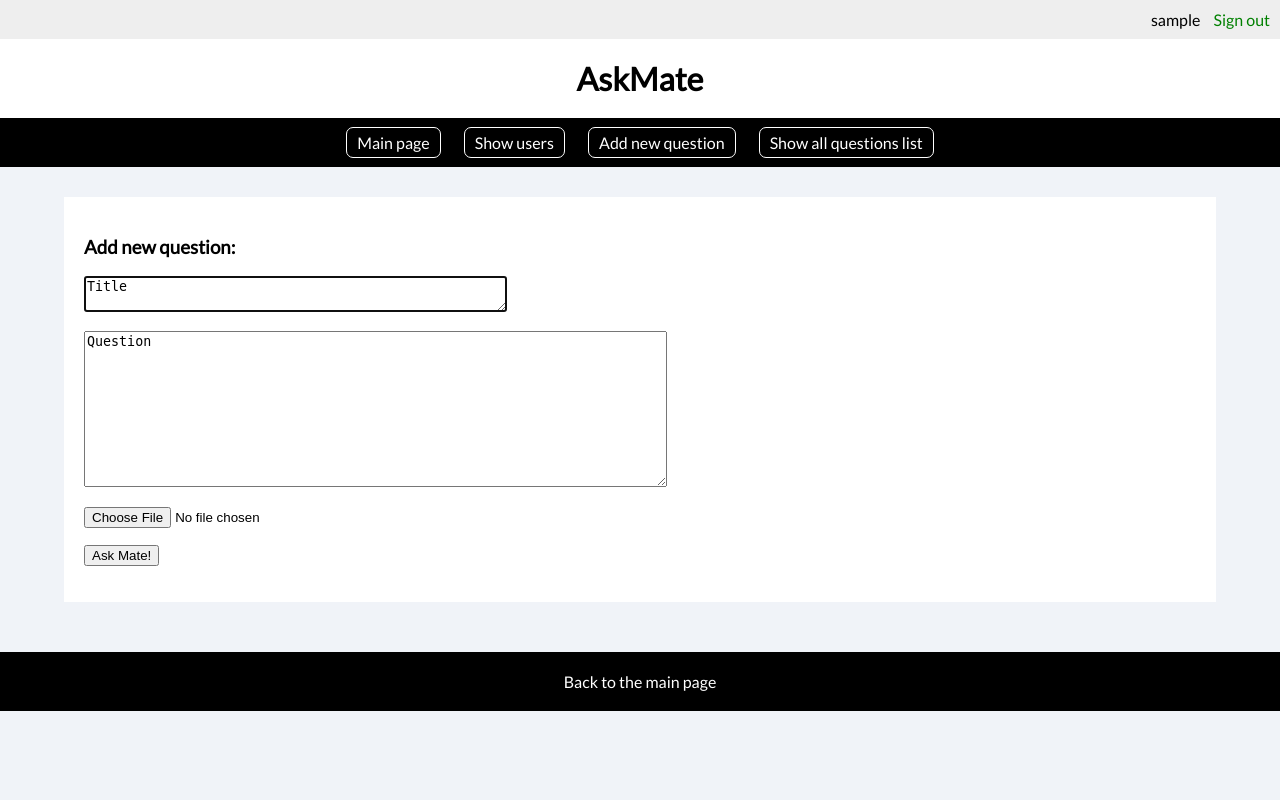
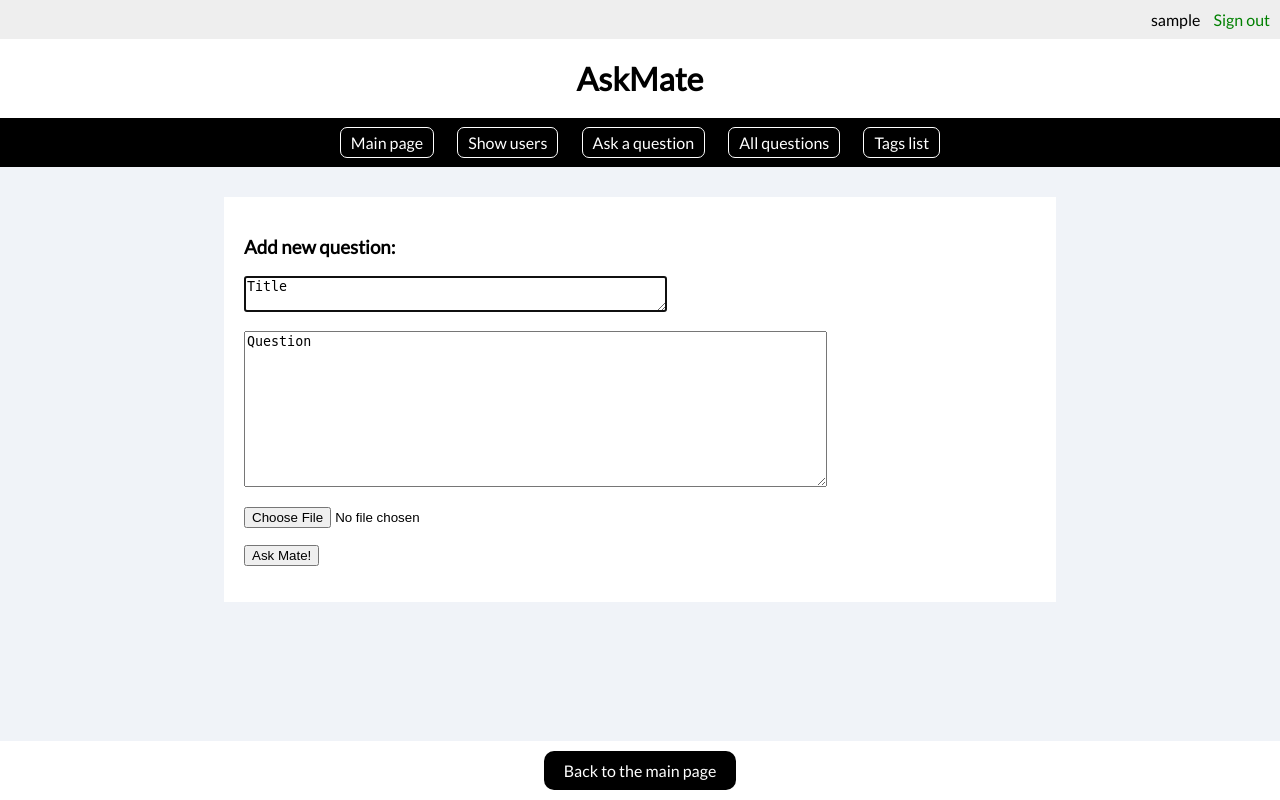
Before and after one commit to MGawronskiCode/Ask_Mate, a Flask app: page /add-question in a window 1280 px wide. Run offline with Flask 2, Linux system fonts and the light colour scheme; the visitor is signed in with stand-in values (Sample User, id 1); parts of the project's set-up code (start-up, migrations or seed data) failed here and were passed over; some libraries are stand-ins or nearby versions.

Commit message:
css adjusted footer, header, some small things

```diff
--- a/static/styles/stylesheet.css
+++ b/static/styles/stylesheet.css
@@ -5,6 +5,7 @@ body {
     font-family: 'Lato', sans-serif;
     margin: 0px;
     padding: 0px;
+    margin-bottom: 100px;
 }
 .highlight {
   background-color: yellow;
@@ -29,7 +30,7 @@ h1 {
 }
 .container{
     margin: 0 auto;
-    width: 90%;
+    width: 65%;
     background-color: #ffff;
     box-sizing: border-box;
     padding: 20px;
@@ -53,7 +54,7 @@ input[type="search" i] {
 }
 #search_submit{
     display: block;
-    background: #a5a5aa;
+    background: #4CA87B;
     color: #ffff;
     font-weight: bold;
     text-align: center;
@@ -71,9 +72,16 @@ input[type="search" i] {
     text-align: center;
     border-radius: 50px;
     width: 100%;
-    border: 1px solid green;
+    border: 1px black;
     padding: 13px;
     font-size: 15px;
+}
+#footer{
+    background:#ffffff;
+    width:100%;
+    position:fixed;
+    left:0;
+    bottom:0;
 }
 .simple_button{
     display: inline-block;
@@ -84,6 +92,18 @@ input[type="search" i] {
     text-decoration: none;
     border-radius: 10px;
 }
+
+.back_button{
+    display: inline-block;
+    margin: 10px 5px;
+    padding: 10px 20px;
+    background: #000000;
+    color: #ffff;
+    text-decoration: none;
+    border-radius: 10px;
+    /*text-align:center;*/
+}
+
 h2{
     text-align: center;
     padding-bottom: 10px;
@@ -141,6 +161,10 @@ td{
     padding: 15px;
     text-align: center;
 }
+.sticky{
+    position: sticky;
+    top: 0;
+}
 .quick_menu a{
     padding: 5px 10px;
     border: 1px solid #ffff;
--- a/templates/base.html
+++ b/templates/base.html
@@ -27,12 +27,13 @@
         <p><a href="/register">Register</a> <a href=" /login">Sign in</a></p>
     {% endif %}
     <h1>AskMate</h1>
-    <div class="quick_menu">
+    <div class="quick_menu sticky">
         {% if session['username'] %}
         <a href="/">Main page</a>
         <a href="/users">Show users</a>
-        <a href="{{ url_for('add_question') }}">Add new question</a>
-        <a href="{{ url_for('list_questions') }}">Show all questions list</a>
+        <a href="{{ url_for('add_question') }}">Ask a question</a>
+        <a href="{{ url_for('list_questions') }}">All questions</a>
+        <a href="{{ url_for('list_tags') }}">Tags list</a>
     {% else %}
         <a href="{{ url_for('login_user') }}">Sign in to see users list</a>
     {% endif %}
@@ -43,8 +44,8 @@
 </body>
 
 <footer>
-    <div id="footer">
-    <a class="back" href="/">Back to the main page</a>
+    <div style="text-align: center;" id="footer">
+    <a class="back_button" href="/">Back to the main page</a>
     </div>
     {% block footer %}
     {% endblock %}
--- a/templates/list_tags.html
+++ b/templates/list_tags.html
@@ -9,6 +9,7 @@
 {% endblock %}
 
 {% block body %}
+    <div class="container">
     <table>
         <th>TAG NAME</th>
         <th>USED TIMES</th>
@@ -19,6 +20,7 @@
             </tr>
         {% endfor %}
     </table>
+    </div>
 {% endblock %}
 
 {% block footer %}
--- a/templates/question_list.html
+++ b/templates/question_list.html
@@ -166,7 +166,6 @@
     </table>
     {#        </div>#}
 {% endif %}
-    <a href="{{ url_for('list_tags') }}">Show tag list</a>
 {% endblock %}
     </div>
 {% block footer %}
--- a/templates/show_question.html
+++ b/templates/show_question.html
@@ -12,6 +12,7 @@
     <div class="container"><h3>{{ question['title'] }}</h3>
     <p>{{ question['message'] }}</p>
     <img class="image" src="/static/{{ question.image }}" alt="" width=300>
+    <br><br>
     {% if session['username'] %}
         <a class="simple_button" href="/question/{{ question.id }}/new-comment">Add comment</a>
         <a class="simple_button" href="/list/{{ question.id }}/new-answer">Add an answer</a>
```
Also changed, not shown: templates/index.html (+9 -12 lines).
